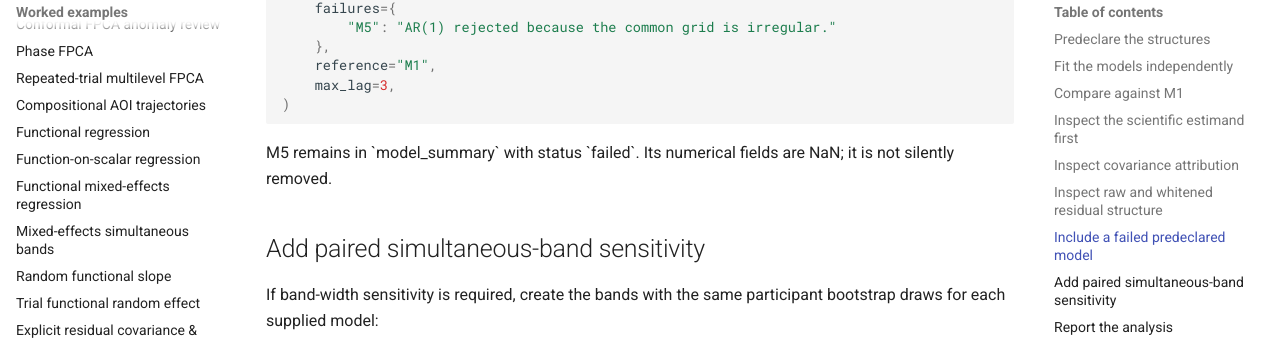
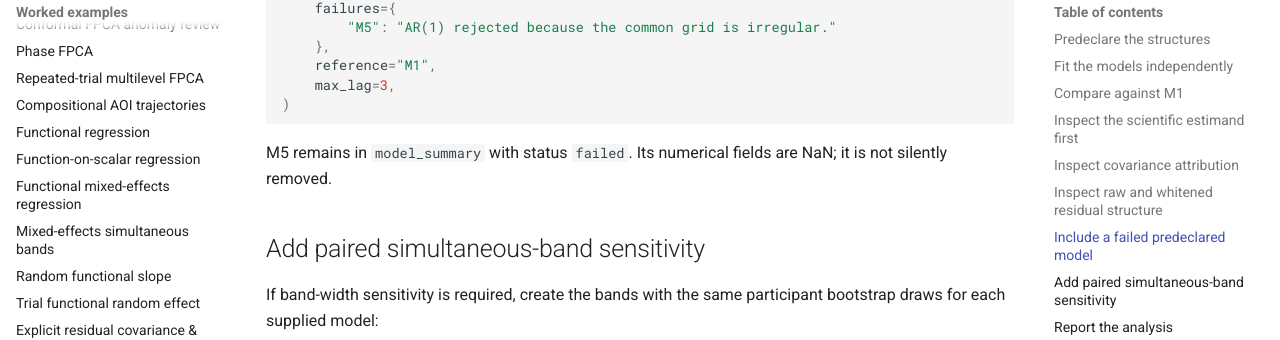
Before and after one commit to stefanosbalaskas/eyetrajectoriespy, an MkDocs documentation site: the page built from docs/examples/functional-mixed-effects-covariance-sensitivity.md, in a window 1280 px wide and 900 px high, scrolled down 4485 px. Shown: the part 117-457 px from the top of the window. Built offline with MkDocs 1.6.1 and Material for MkDocs 9.7.7, drawn with Linux system fonts in a browser that asks for light colours; comment, search, counter and statistics services are not loaded.

Commit message:
Repair 0.50 Markdown inline code

```diff
--- a/docs/examples/functional-mixed-effects-covariance-sensitivity.md
+++ b/docs/examples/functional-mixed-effects-covariance-sensitivity.md
@@ -231,7 +231,7 @@ result = functional_mixed_effects_covariance_sensitivity(
 )
 ~~~
 
-M5 remains in \`model_summary\` with status \`failed\`. Its numerical fields
+M5 remains in `model_summary` with status `failed`. Its numerical fields
 are NaN; it is not silently removed.
 
 ## Add paired simultaneous-band sensitivity
```
